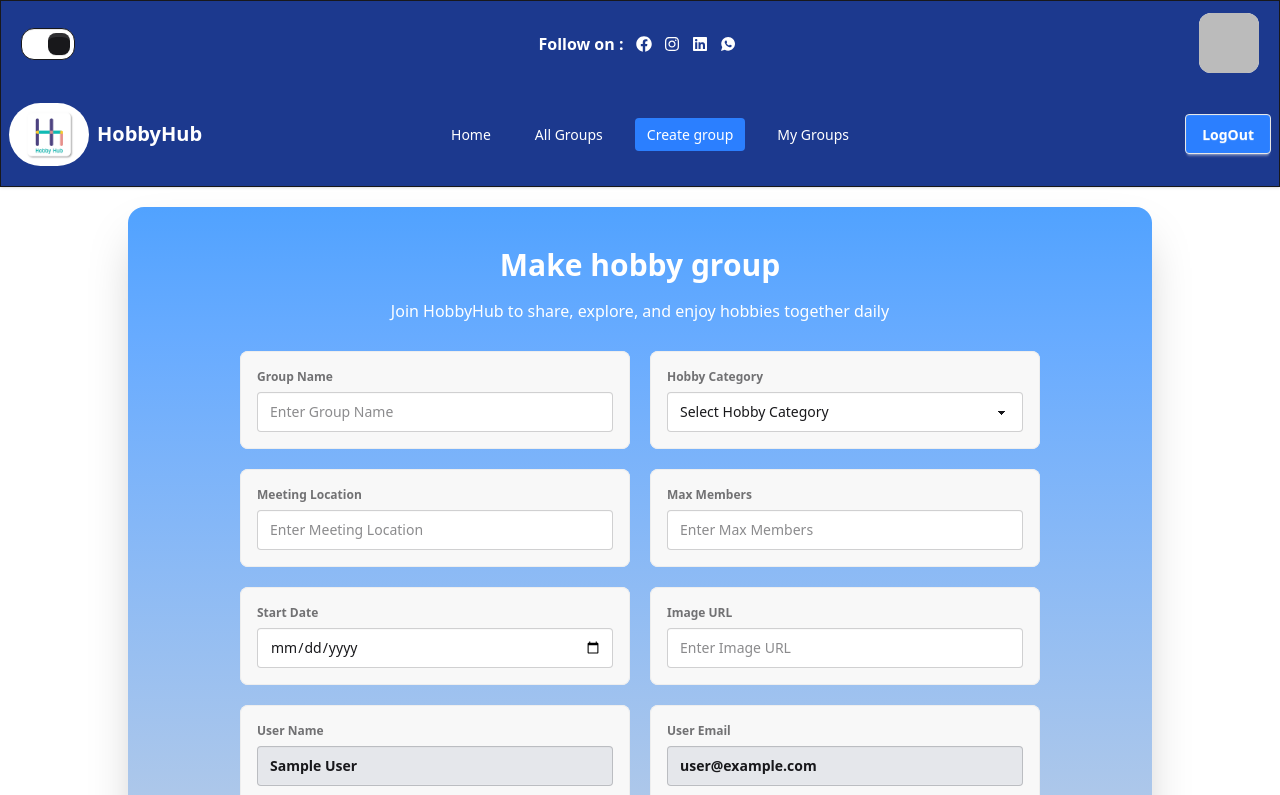
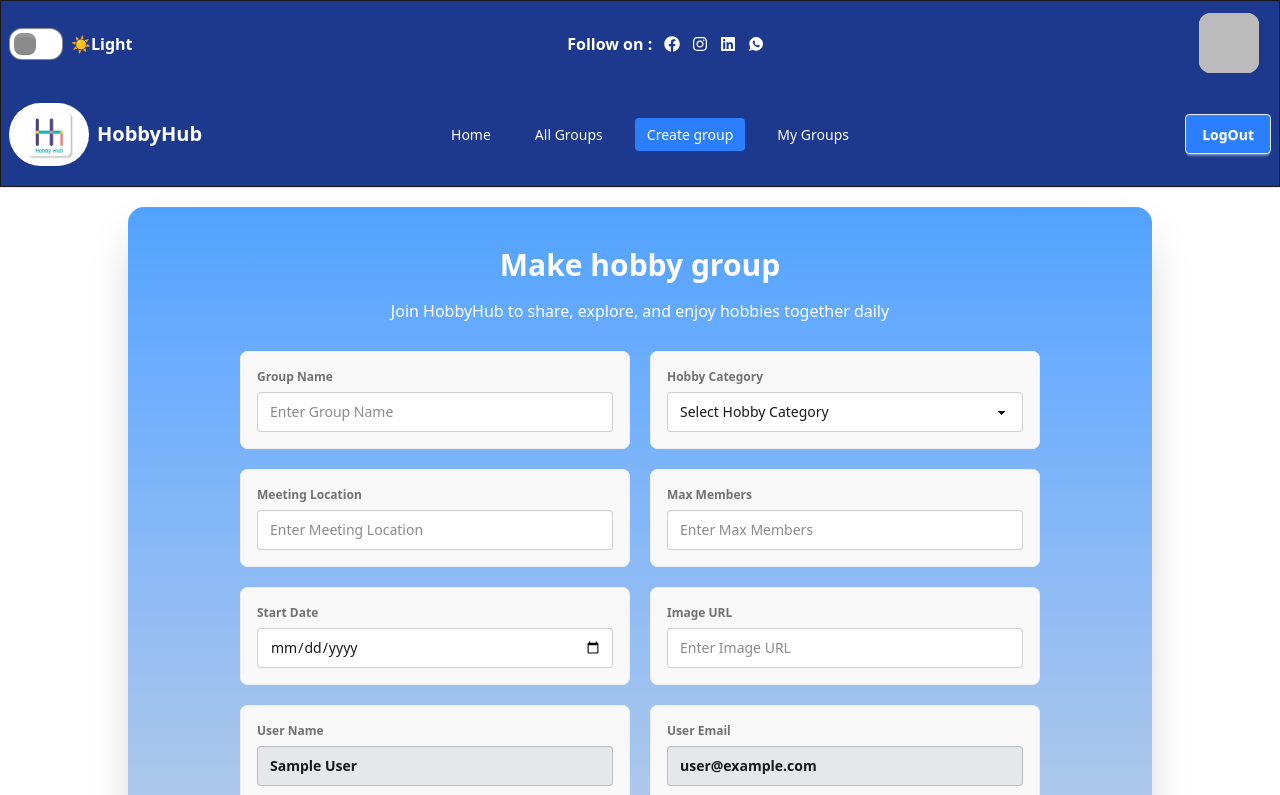
Before and after one commit to Abdulaliarafat/HobbyHub, a React (Vite) app: page /createGroup in a window 1280 px wide. Shown: the top 795 px of the page. Built offline with nearby package versions, Linux system fonts and the light colour scheme; no server answers; sample sign-in values are in the browser's storage.

Commit message:
impliment dark and light mode

```diff
--- a/public/choose.json
+++ b/public/choose.json
@@ -21,6 +21,6 @@
     "id": 4,
     "img": "https://i.ibb.co/21zfLK3Z/download-cricat.jpg",
     "title": "Cricket",
-    "link":"https://youtube.com/shorts/BSZ9aqvye1w?si=Nd39MhHfEEJzt77W"
+    "link":"https://youtu.be/HQCkZkThUQE?si=SRnfs9Urh3urLZ4r"
   }
 ]
--- a/src/Components/Choose.jsx
+++ b/src/Components/Choose.jsx
@@ -7,7 +7,7 @@ const Choose = () => {
         <div className='max-w-5xl mx-auto my-10'>
             <h1 className='text-2xl font-bold text-center'>Grouping Places
                             </h1 >
-                            <p className='text-center font-medium text-md text-gray-600 text-balance mt-2'> Grouping places helps organize locations by similarities,<br /> making it easier to study and understand geography</p>
+                            <p className='dark:text-white text-center font-medium text-md text-gray-600 text-balance mt-2'> Grouping places helps organize locations by similarities,<br /> making it easier to study and understand geography</p>
             <div className='grid md:grid-cols-2 lg:grid-cols-4 gap-2 mt-5'>
 
                 {
@@ -18,7 +18,7 @@ const Choose = () => {
                                 <img className='mx-auto w-70 h-40 rounded-2xl object-cover' src={data.img} alt="" />
                             </div>
                             <div className='flex justify-evenly  lg:justify-between items-center p-2'>
-                                <p className='font-semibold text-md'>{data.title}</p>
+                                <p className='font-semibold text-md dark:text-black'>{data.title}</p>
                                <a href={data.link}>
                                  <button className='btn bg-blue-600 text-white hover:rounded-2xl'>Video</button>
                                </a>
--- a/src/Components/FeaturedGroup.jsx
+++ b/src/Components/FeaturedGroup.jsx
@@ -5,7 +5,7 @@ const FeaturedGroup = ({featuredData}) => {
     return (
         <div className='max-w-5xl mx-auto my-15'>
             <h1 className='text-2xl font-bold text-center'>Featured groups</h1>
-            <p className='mb-3 text-center font-medium text-md text-gray-600 text-balance mt-2'>Hobbies are fun activities we enjoy in our free time, like reading, painting, or gardening.</p>
+            <p className='dark:text-white mb-3 text-center font-medium text-md text-gray-600 text-balance mt-2'>Hobbies are fun activities we enjoy in our free time, like reading, painting, or gardening.</p>
             <div className='grid grid-cols-1 md:grid-cols-2 lg:grid-cols-3 gap-4'>
                 {
                     featuredData.map(feature=>
@@ -14,8 +14,7 @@ const FeaturedGroup = ({featuredData}) => {
                             <div className='flex justify-around items-center'>
                                 <div className=''>
                                     <p className='font-semibold text-lg mb-1'>Name : {feature.groupname}</p>
-                                <p className='font-medium text-sm'>Join date : {new Date(feature.date).toLocaleDateString()}
-
+                                <p className='font-medium text-sm'>Join date : {feature.date}
                                 </p>
                                 </div>
                                 <div className=''>
--- a/src/Components/Navber.jsx
+++ b/src/Components/Navber.jsx
@@ -6,11 +6,13 @@ import { IoLogoWhatsapp, IoMdContact } from 'react-icons/io';
 import { AuthContext } from '../Authentication/AuthProvider';
 import Swal from 'sweetalert2';
 import Loading from './Loading';
+import ToggleBtn from './ToggleBtn';
 const Navber = () => {
     const { user, logOut,loading } = use(AuthContext)
    if(loading){
     return <Loading></Loading>
    }
+
     const handleSignOut = () => {
         logOut()
             .then(() => {
@@ -41,7 +43,7 @@ const Navber = () => {
         <div className="shadow-sm border p-2  bg-blue-900 ">
             <div className='flex justify-between items-center mb-3'>
                 <div>
-                    <input type="checkbox" defaultChecked className="toggle bg-white toggle-xl md:ml-3" />
+                    <ToggleBtn></ToggleBtn>
                 </div>
                 <div className='flex justify-center items-center gap-1 md:gap-3'>
                     <h1 className='font-semibold text-white'>Follow on :</h1>
--- /dev/null
+++ b/src/Components/ToggleBtn.jsx
@@ -0,0 +1,21 @@
+import React from 'react';
+import { useDarkMode } from '../Context/ThemeContext';
+
+const ToggleBtn = () => {
+    const { darkMode, setDarkMode}=useDarkMode()
+    return (
+        <div className="flex items-center gap-4">
+            <label className="flex items-center cursor-pointer ">
+                <input
+                    type="checkbox"
+                    checked={darkMode}
+                    onChange={() => setDarkMode(!darkMode)}
+                    className="toggle toggle-xl bg-white"
+                />
+                <span className="ml-2 font-bold text-white">{darkMode ? "🌙Dark" : "☀️Light"}</span>
+            </label>
+        </div>
+    );
+};
+
+export default ToggleBtn;
--- /dev/null
+++ b/src/Context/ThemeContext.jsx
@@ -0,0 +1,22 @@
+import { createContext, useContext, useEffect, useState } from "react";
+
+const ThemeContext = createContext("light");
+export const ThemeProvider = ({ children }) => {
+    const [darkMode, setDarkMode] = useState(localStorage.getItem("theme") === 'dark')
+    useEffect(() => {
+        if (darkMode) {
+            document.documentElement.classList.add('dark');
+            localStorage.setItem('theme', 'dark');
+        }
+        else {
+            document.documentElement.classList.remove('dark');
+            localStorage.setItem('theme', 'light');
+        }
+    }, [darkMode])
+    return (
+        <ThemeContext.Provider value={{ darkMode, setDarkMode }}>
+            {children}
+        </ThemeContext.Provider>
+    )
+}
+export const useDarkMode = () => useContext(ThemeContext)
--- a/src/Page/Home.jsx
+++ b/src/Page/Home.jsx
@@ -8,7 +8,7 @@ import Choose from '../Components/Choose';
 const Home = () => {
     const featuredData=useLoaderData()
     return (
-        <div>
+        <div className='dark:bg-gray-900 dark:text-white pb-5'>
             <Banner></Banner>
             <FeaturedGroup featuredData={featuredData}></FeaturedGroup>
             <Choose></Choose>
--- a/src/Routes/Root.jsx
+++ b/src/Routes/Root.jsx
@@ -2,20 +2,23 @@ import React from 'react';
 import Navber from '../Components/Navber';
 import { Outlet } from 'react-router';
 import Footer from '../Components/Footer';
+import { ThemeProvider } from '../Context/ThemeContext';
 
 const Root = () => {
     return (
-        <div>
+        <ThemeProvider>
+            <div className=''>
             <header>
                 <Navber></Navber>
             </header>
-            <main>
+            <main className=''>
                 <Outlet></Outlet>
             </main>
             <footer>
                 <Footer></Footer>
             </footer>
         </div>
+        </ThemeProvider>
     );
 };
 
--- a/src/index.css
+++ b/src/index.css
@@ -1,2 +1,3 @@
 @import "tailwindcss";
 @plugin "daisyui";
+@custom-variant dark (&:where(.dark, .dark *));
```
